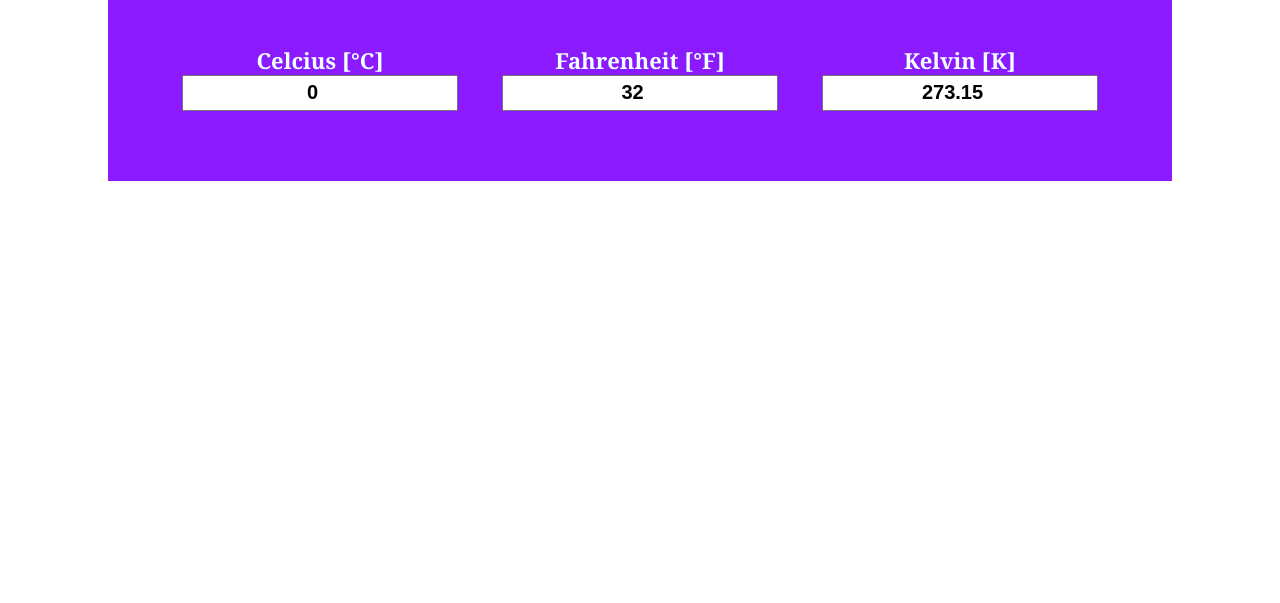
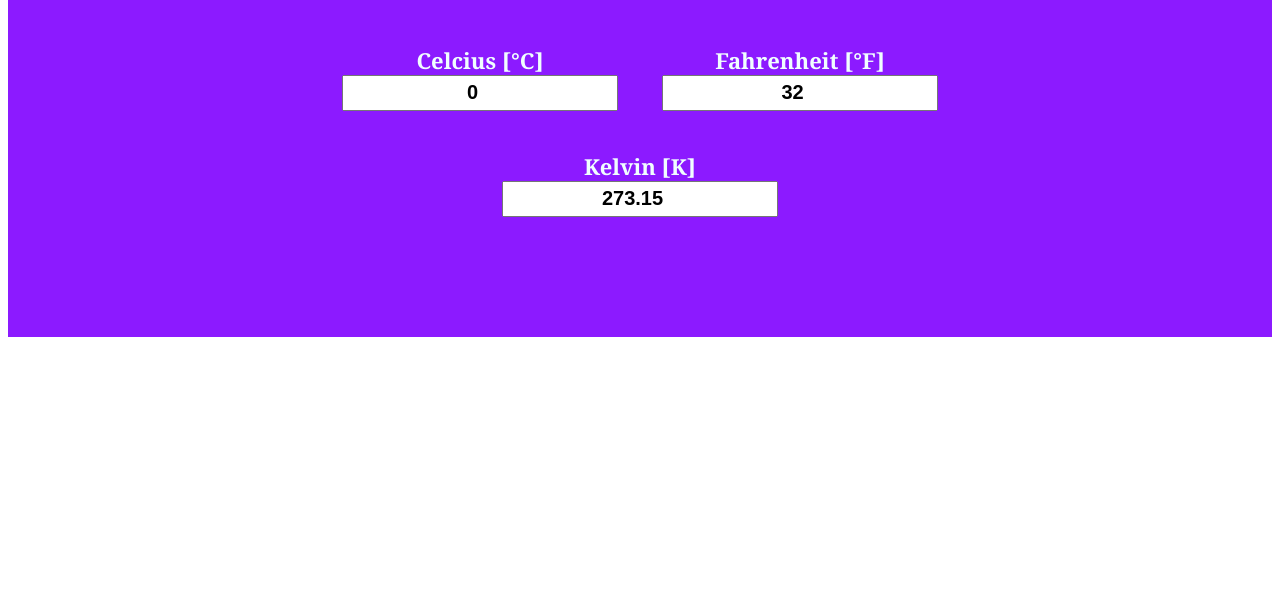
Before and after one commit to ipshitapathania/html-tempconv, a plain HTML site: page index.html in a window 1280 px wide. Shown: the part 197-800 px from the top of the page. Drawn offline with Linux system fonts and the light colour scheme.

Commit message:
Update index.html

```diff
--- a/index.html
+++ b/index.html
@@ -7,17 +7,16 @@
     <!-- css -->
     <style>
         body{
-            padding :50px 100px;
+            display: flex;
+            align-content: center;
+            justify-content: center;
             text-align: center;
         }
 
         #container{
 
-            text-align: center;
-            justify-content: center;
-            align-content: center;
-            padding: 50px;
-            background-color: #8c1aff;
+           padding: 100px 200px;
+           background-color: #8c1aff;
         }
         h1{
             margin-bottom: 40px;
@@ -25,15 +24,10 @@
             font-size: 40px;
             color: azure;
 
-
-
         }
         .input-div{
             display: inline-block;
             padding: 20px;
-
-
-
         }
 
         label{
```
